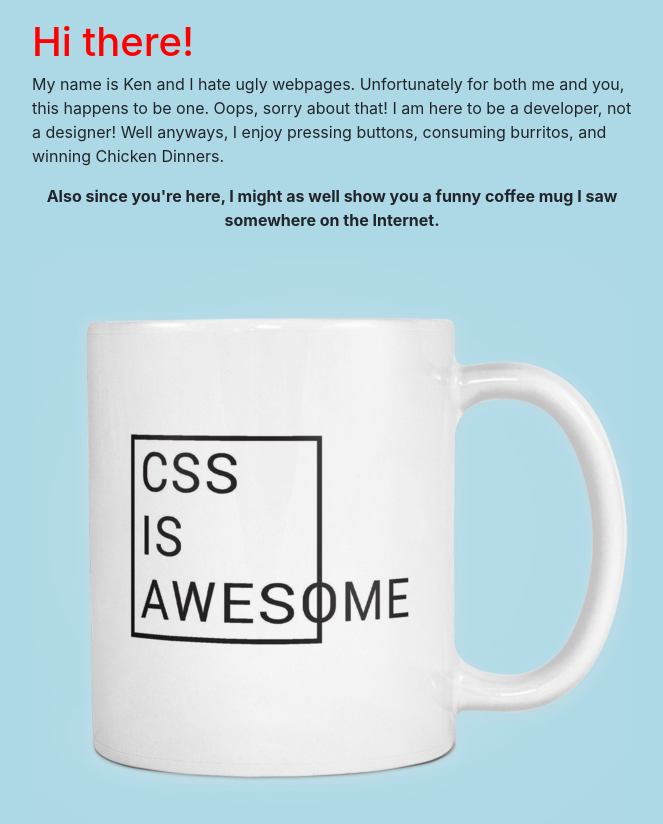
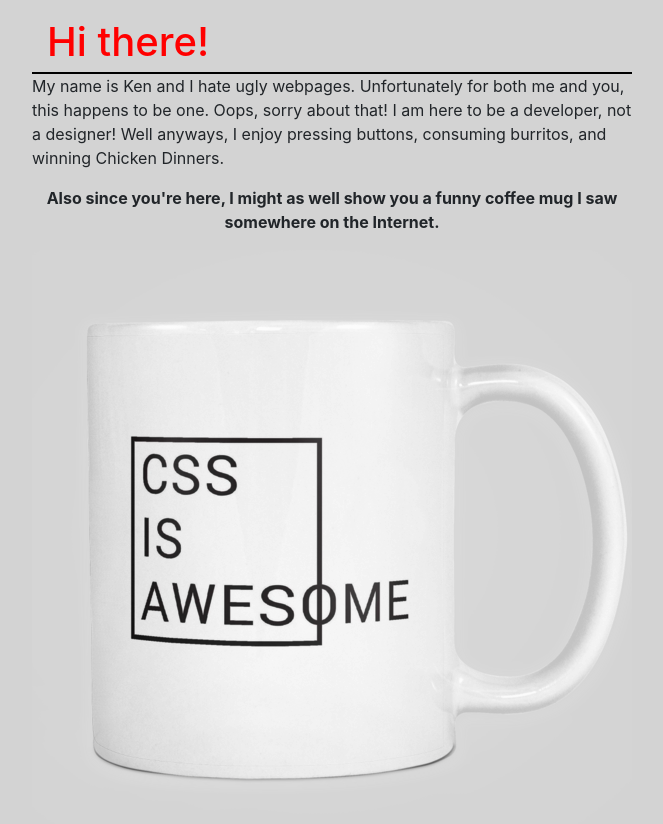
Before and after one commit to kenw1501/KJW60-Assignment-1, a plain HTML site: page index.html in a window 1280 px wide. Shown: the whole page, without its empty margins (308-971 px from the left). Drawn offline with Linux system fonts and the light colour scheme.

Commit message:
changes to make the site prettier

```diff
--- a/css/myCoolStyles.css
+++ b/css/myCoolStyles.css
@@ -1,10 +1,16 @@
 body {
-    background-color: lightblue;
+    background-color: lightgrey;
 }
 
 h1 {
     color: red;
+    padding-left: 15px;
 
+}
+
+img {
+    display: block;
+    margin: auto;
 }
 
 .main {
@@ -13,12 +19,13 @@ h1 {
     padding: 20px;
 }
 
-img {
-    display: block;
-    margin: auto;
-}
-
 #mugText {
     text-align: center;
     font-weight: bold;
 }
+
+.divider {
+    background-color: black;
+    height: 2px;
+    padding-bottom: 5px:
+}
--- a/index.html
+++ b/index.html
@@ -11,6 +11,8 @@
 
                 <h1>Hi there!</h1>
 
+                <div class="divider"></div>
+
                 <p>My name is Ken and I hate ugly webpages. Unfortunately for both me and you, this happens to be one. Oops, sorry about that! I am here to be a developer, not a designer! Well anyways, I enjoy pressing buttons, consuming burritos, and winning Chicken Dinners.</p>
                 <p id="mugText">Also since you're here, I might as well show you a funny coffee mug I saw somewhere on the Internet.</p>
 
```
